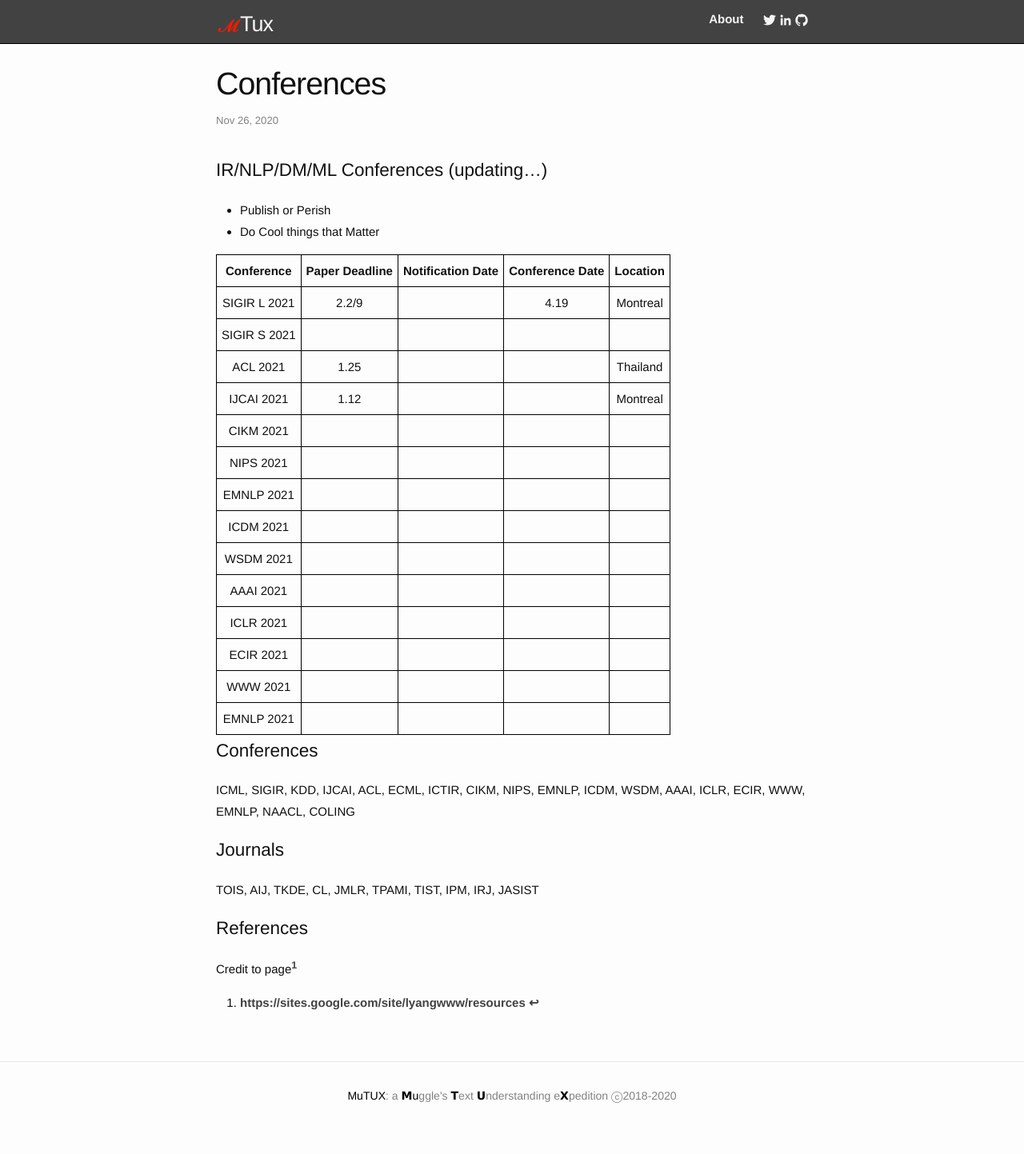
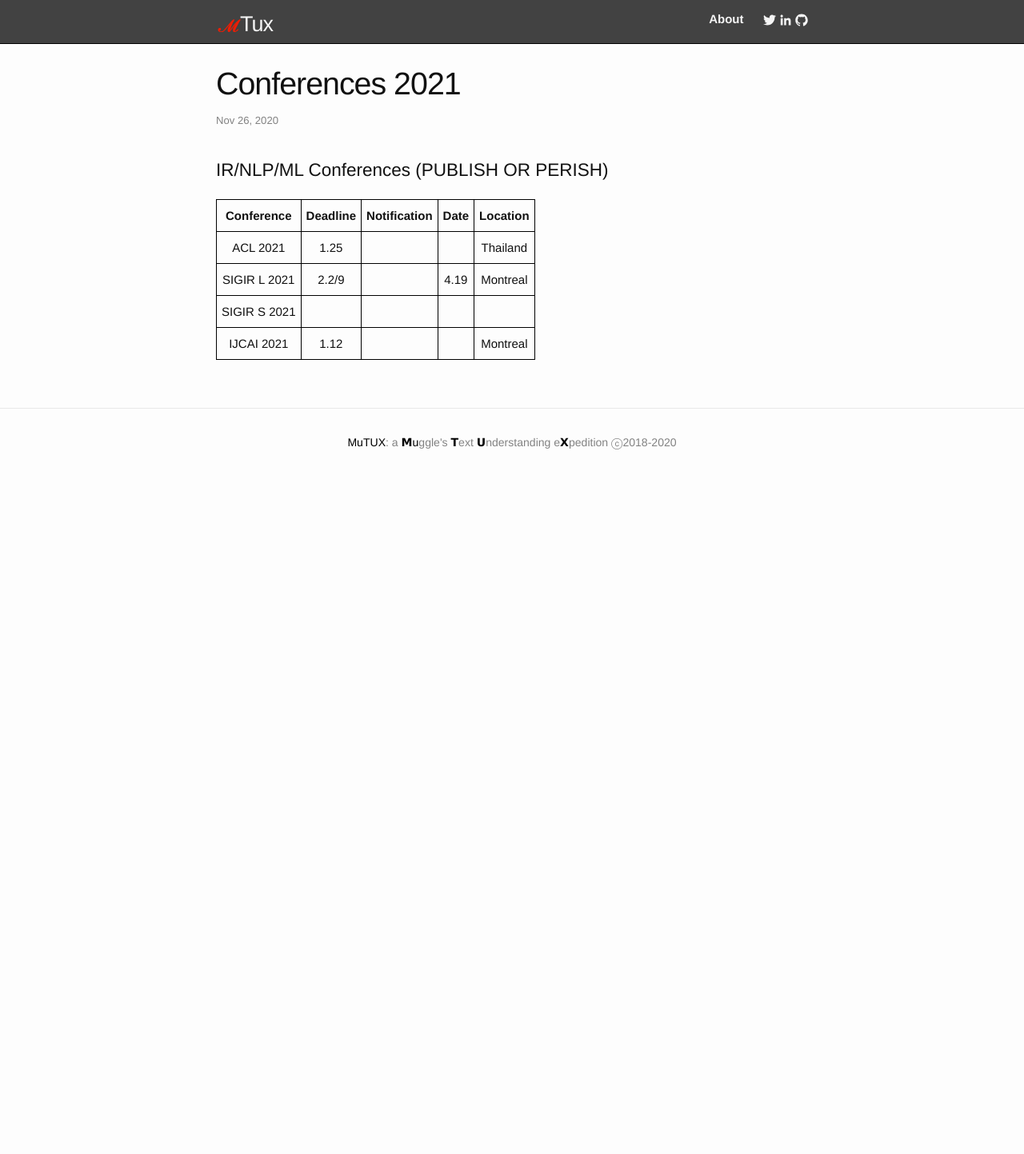
Before and after one commit to mutux/mutux.github.io, a Jekyll site: the page built from _posts/2020-11-26-conferences.markdown, in a window 1280 px wide. Shown: the whole page at 80% size. Built offline with Jekyll 4.4.1, drawn with Linux system fonts in a browser that asks for light colours; after the commit the page ends 900 px from its top, so only the background shows below that.

Commit message:
simplified version 2021

```diff
--- a/_posts/2020-11-26-conferences.markdown
+++ b/_posts/2020-11-26-conferences.markdown
@@ -1,52 +1,17 @@
 ---
-title: Conferences
+title: Conferences 2021
 layout: post
 ---
-# IR/NLP/DM/ML Conferences (updating...)
-- Publish or Perish
-- Do Cool things that Matter
+# IR/NLP/ML Conferences (PUBLISH OR PERISH)
 
-
-|Conference|Paper Deadline|Notification Date|Conference Date|Location|
+|Conference|Deadline|Notification|Date|Location|
+|:-----------------:|:---:|:---:|:---:|:--:|
+|ACL 2021|1.25|||Thailand|
 |:-----------------:|:---:|:---:|:---:|:--:|
 |SIGIR L 2021|2.2/9||4.19|Montreal|
 |:-----------------:|:---:|:---:|:---:|:--:|
 |SIGIR S 2021| || ||
 |:-----------------:|:---:|:---:|:---:|:--:|
-|ACL 2021|1.25|||Thailand|
-|:-----------------:|:---:|:---:|:---:|:--:|
 |IJCAI 2021|1.12|||Montreal|
 |:-----------------:|:---:|:---:|:---:|:--:|
-|CIKM 2021|||||
-|:-----------------:|:---:|:---:|:---:|:--:|
-|NIPS 2021|||||
-|:-----------------:|:---:|:---:|:---:|:--:|
-|EMNLP 2021|||||
-|:-----------------:|:---:|:---:|:---:|:--:|
-|ICDM 2021|||||
-|:-----------------:|:---:|:---:|:---:|:--:|
-|WSDM 2021|||||
-|:-----------------:|:---:|:---:|:---:|:--:|
-|AAAI 2021|||||
-|:-----------------:|:---:|:---:|:---:|:--:|
-|ICLR 2021|||||
-|:-----------------:|:---:|:---:|:---:|:--:|
-|ECIR 2021|||||
-|:-----------------:|:---:|:---:|:---:|:--:|
-|WWW 2021|||||
-|:-----------------:|:---:|:---:|:---:|:--:|
-|EMNLP 2021|||||
-|:-----------------:|:---:|:---:|:---:|:--:|
 {:.mbtablestyle}
-
-
-# Conferences
-ICML, SIGIR, KDD, IJCAI, ACL, ECML, ICTIR, CIKM, NIPS, EMNLP, ICDM, WSDM, AAAI, ICLR, ECIR, WWW, EMNLP, NAACL, COLING
-
-# Journals
-TOIS, AIJ, TKDE, CL, JMLR, TPAMI, TIST, IPM, IRJ, JASIST
-
-# References
-Credit to page[^1]
-
-[^1]: [https://sites.google.com/site/lyangwww/resources](https://sites.google.com/site/lyangwww/resources){:target="_blank"}
```
